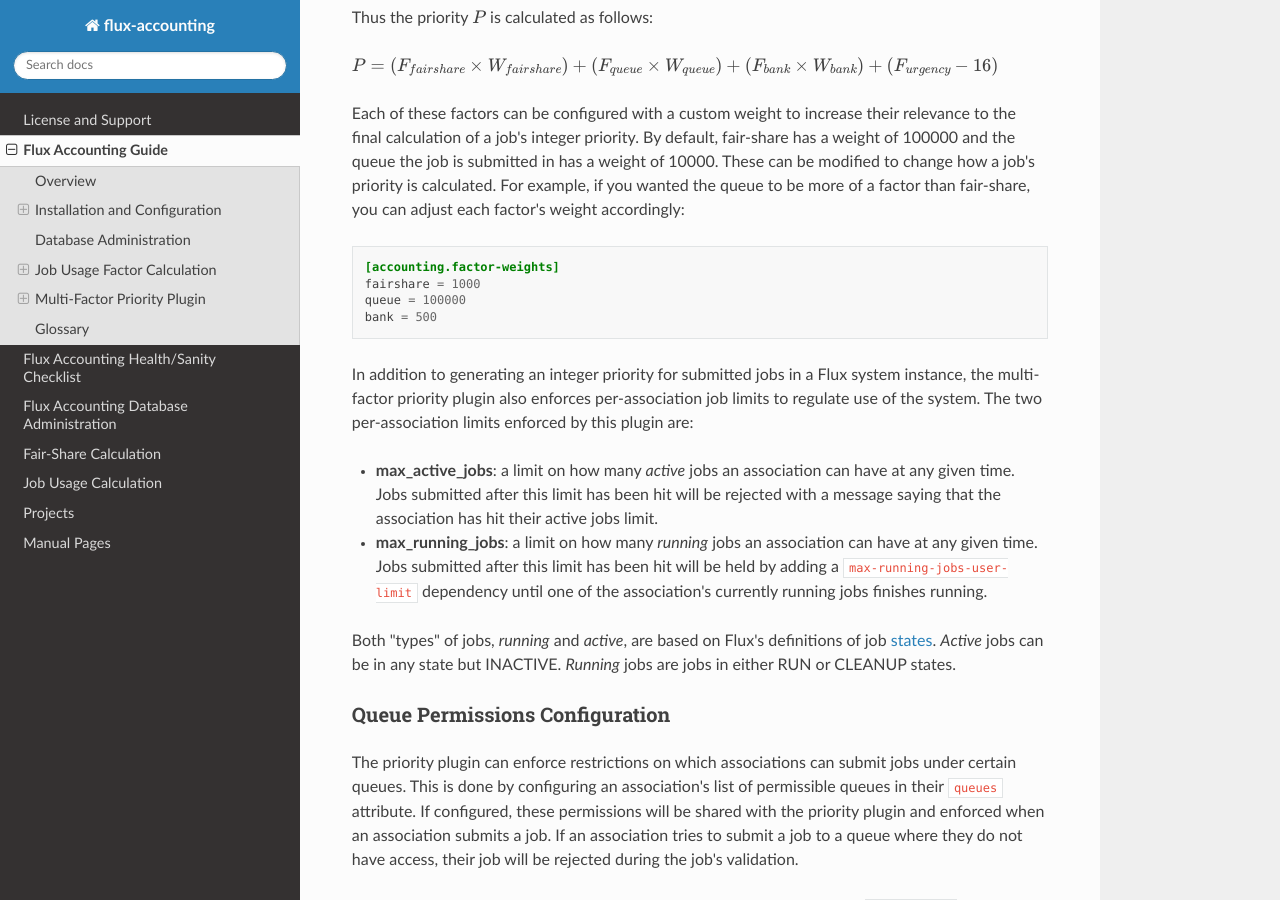
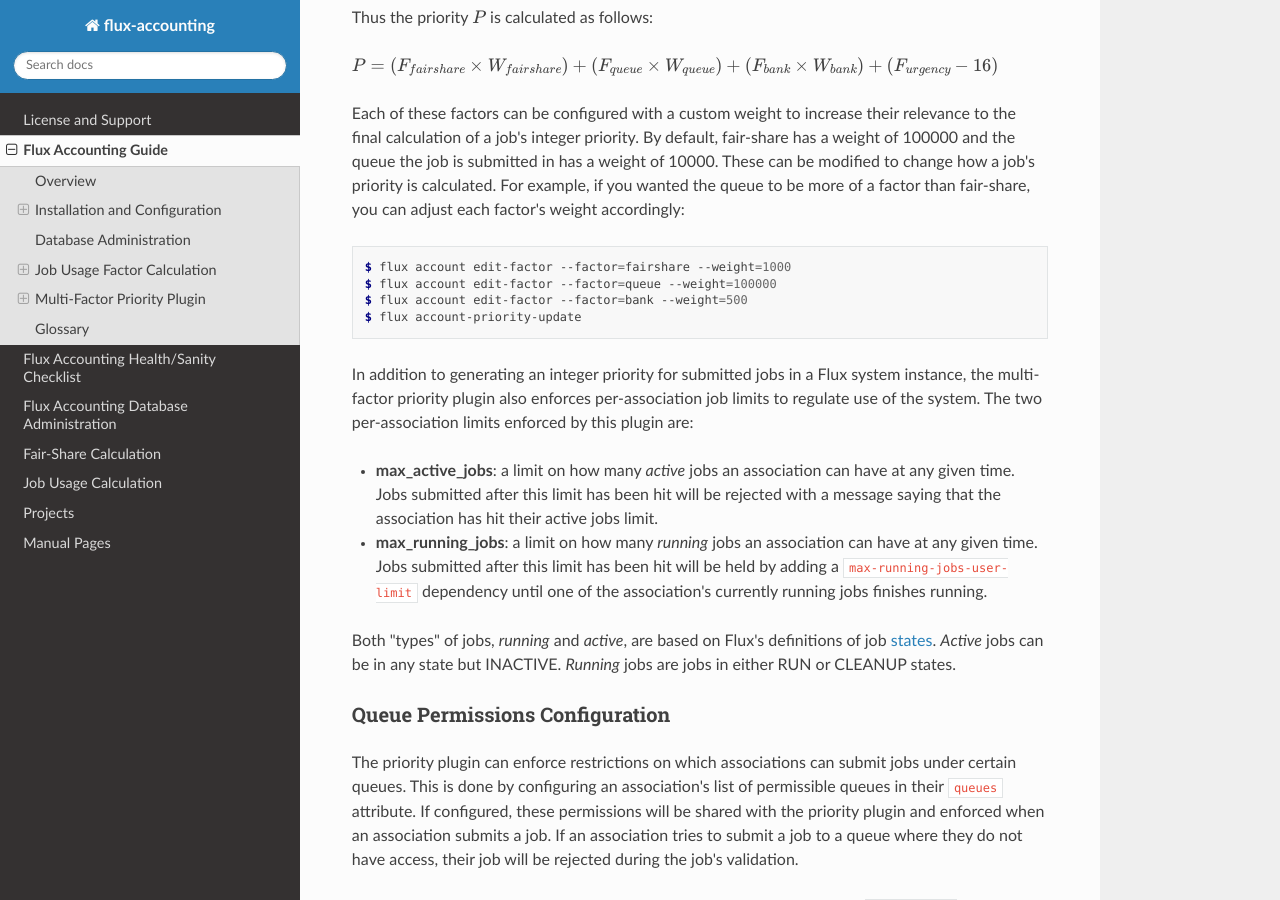
Before and after one commit to flux-framework/flux-accounting, a Sphinx documentation site: the page built from doc/guide/accounting-guide.rst, in a window 1280 px wide and 900 px high, scrolled down 7001 px. Built offline with Sphinx 7.4.7 and the Read the Docs theme 3.1.0, drawn with Linux system fonts in a browser that asks for light colours.

Commit message:
doc: remove flux-config-accounting(5)
Problem: The flux-accounting documentation still includes the man(5)
page for configuring priority weights in a TOML file and reloading
config, but this is no longer supported in favor of configuring the
priority factors in the database and sending it to the plugin along with
the rest of the flux-accounting DB information.

Remove the man(5) page from the documentation.

```diff
--- a/doc/guide/accounting-guide.rst
+++ b/doc/guide/accounting-guide.rst
@@ -377,12 +377,12 @@
 calculated. For example, if you wanted the queue to be more of a factor than
 fair-share, you can adjust each factor's weight accordingly:
 
-.. code-block:: toml
+.. code-block:: console
 
- [accounting.factor-weights]
- fairshare = 1000
- queue = 100000
- bank = 500
+ $ flux account edit-factor --factor=fairshare --weight=1000
+ $ flux account edit-factor --factor=queue --weight=100000
+ $ flux account edit-factor --factor=bank --weight=500
+ $ flux account-priority-update
 
 In addition to generating an integer priority for submitted jobs in a Flux
 system instance, the multi-factor priority plugin also enforces per-association
--- a/doc/index_man.rst
+++ b/doc/index_man.rst
@@ -7,4 +7,3 @@
    :maxdepth: 1
 
    man1/index
-   man5/index
--- a/doc/manpages.py
+++ b/doc/manpages.py
@@ -144,13 +144,6 @@
         1,
     ),
     (
-        "man5/flux-config-accounting",
-        "flux-config-accounting",
-        "flux-accounting priority plugin configuration file",
-        [author],
-        5,
-    ),
-    (
         "man1/flux-account-list-users",
         "flux-account-list-users",
         "list all associations in the association_table",
```
Also changed, not shown: doc/man5/flux-config-accounting.rst (deleted, +0 -45 lines), doc/man5/index.rst (deleted, +0 -8 lines), 1 other file.
